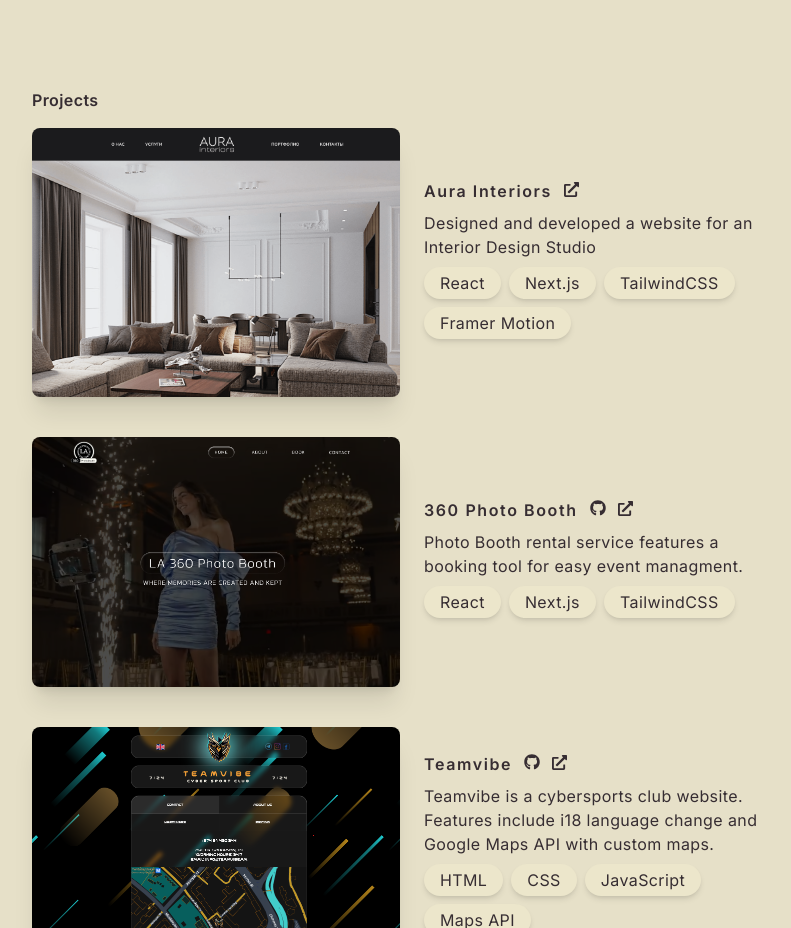
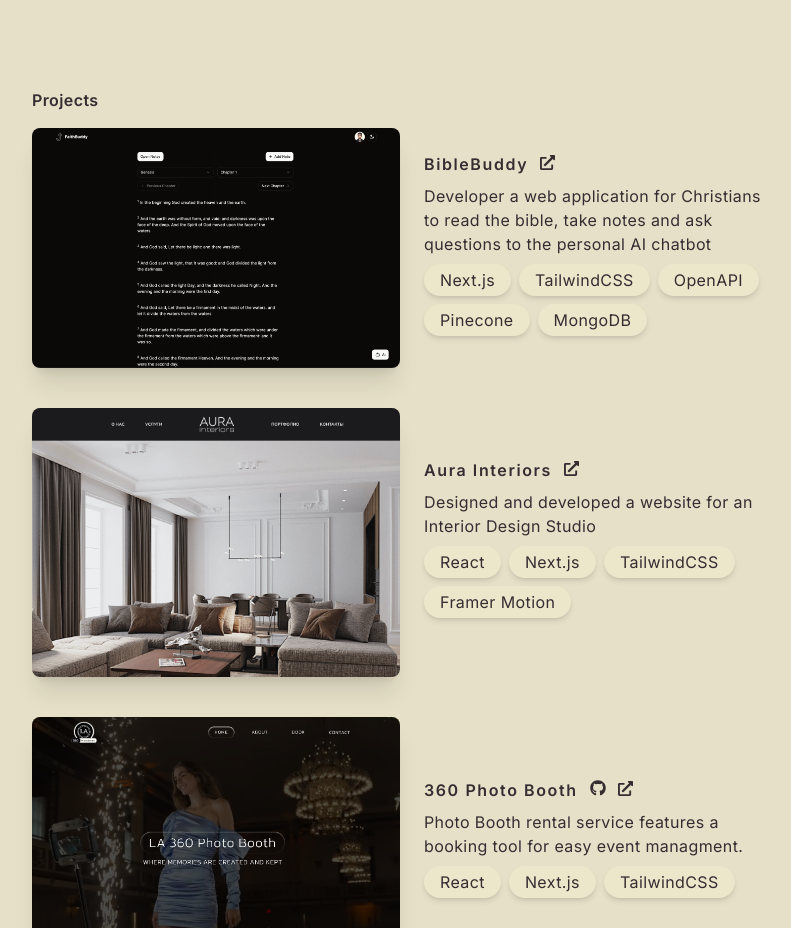
Before and after one commit to ShantMelikyan/holy-grail-fortfolio, a Next.js app: page / in a window 1280 px wide. Shown: the part 1720-2648 px from the top of the page, without its empty margins (240-1031 px from the left). Built offline with nearby package versions, Linux system fonts and the light colour scheme.

Commit message:
project update

```diff
--- a/app/components/Projects.tsx
+++ b/app/components/Projects.tsx
@@ -8,8 +8,18 @@ import hrpawn from "../../public/images/hrpawn.png";
 import { Reveal } from "./utils/Reveal";
 import photobooth from "../../public/images/photobooth.png";
 import aura from "@/public/images/aura.png"
+import biblebuddy from "@/public/images/biblebuddy.png"
 
 const projects = [
+  {
+    name: "BibleBuddy",
+    description:
+      "Developer a web application for Christians to read the bible, take notes and ask questions to the personal AI chatbot",
+    stack: ["Next.js", "TailwindCSS", "OpenAPI", "Pinecone", "MongoDB"],
+    image: biblebuddy,
+    github: "",
+    link: "https://faithbuddy.vercel.app/",
+  },
   {
     name: "Aura Interiors",
     description:
```
Also changed, not shown: public/images/biblebuddy.png (added).
